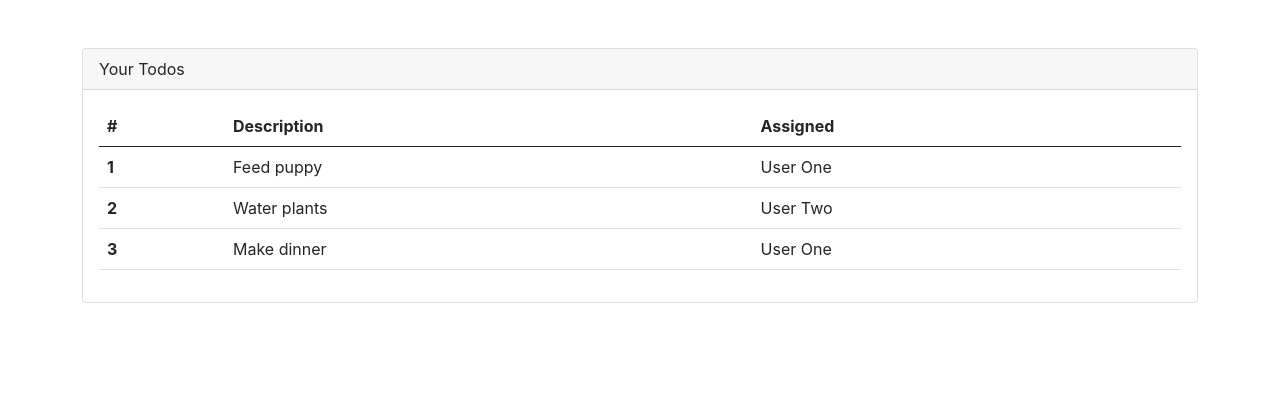
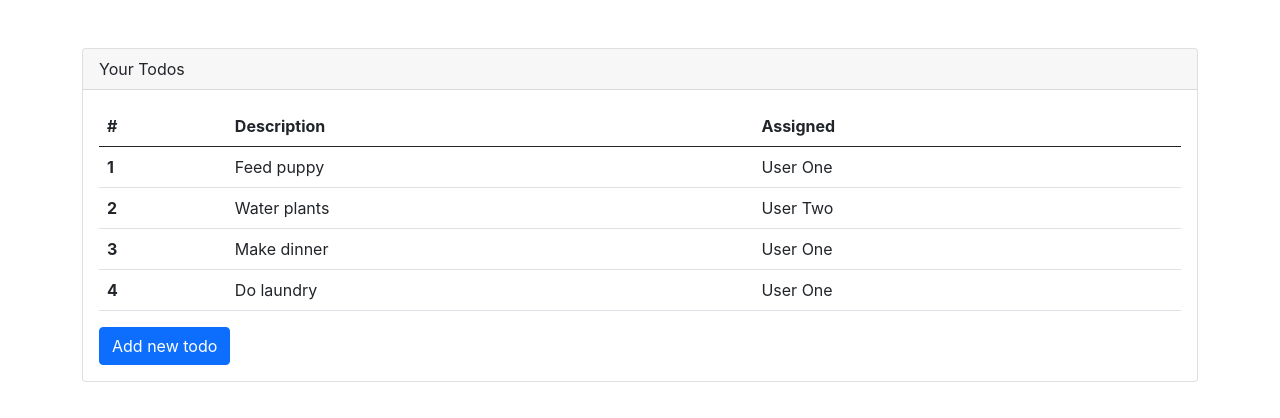
Before and after one commit to tcsauter/react-todos, a React (Create React App) app: page / in a window 1280 px wide. Shown: the top 418 px of the page. Built offline with nearby package versions, Linux system fonts and the light colour scheme.

Commit message:
Create "Add new task" button, and make list of tasks more dynamic.

```diff
--- a/src/App.js
+++ b/src/App.js
@@ -1,13 +1,28 @@
+import React, {useState} from 'react';
 import './App.css';
 import TodoTable from "./components/TodoTable";
 
 function App() {
 
-    const todos = [
-        {rowNumber: 1, rowDescription: "Feed puppy", rowAssigned: "User One"},
-        {rowNumber: 2, rowDescription: "Water plants", rowAssigned: "User Two"},
-        {rowNumber: 3, rowDescription: "Make dinner", rowAssigned: "User One"}
-    ]
+    const [todos, setTodos] = useState(
+        [
+            {rowNumber: 1, rowDescription: "Feed puppy", rowAssigned: "User One"},
+            {rowNumber: 2, rowDescription: "Water plants", rowAssigned: "User Two"},
+            {rowNumber: 3, rowDescription: "Make dinner", rowAssigned: "User One"},
+            {rowNumber: 4, rowDescription: "Do laundry", rowAssigned: "User One"}
+        ]
+    );
+
+    const addTodo = () => {
+        if (todos.length > 0) {
+            const newTodo = {
+                rowNumber: todos.length + 1,
+                rowDescription: "New Todo",
+                rowAssigned: "User Two"
+            };
+            setTodos(todos => [...todos, newTodo]);
+        }
+    }
 
   return (
     <div className='mt-5 container'>
@@ -17,6 +32,9 @@ function App() {
             </div>
             <div className='card-body'>
                 <TodoTable todos={todos} />
+                <button className="btn btn-primary" onClick={addTodo}>
+                    Add new todo
+                </button>
             </div>
         </div>
     </div>
--- a/src/components/TodoTable.js
+++ b/src/components/TodoTable.js
@@ -11,21 +11,14 @@ function TodoTable(props) {
             </tr>
             </thead>
             <tbody>
-            <TodoRowItem
-                rowNumber={props.todos[0].rowNumber}
-                rowDescription={props.todos[0].rowDescription}
-                rowAssigned={props.todos[0].rowAssigned}
-            />
-            <TodoRowItem
-                rowNumber={props.todos[1].rowNumber}
-                rowDescription={props.todos[1].rowDescription}
-                rowAssigned={props.todos[1].rowAssigned}
-            />
-            <TodoRowItem
-                rowNumber={props.todos[2].rowNumber}
-                rowDescription={props.todos[2].rowDescription}
-                rowAssigned={props.todos[2].rowAssigned}
-            />
+            {props.todos.map(todo => (
+                <TodoRowItem
+                    key={todo.rowNumber}
+                    rowNumber={todo.rowNumber}
+                    rowDescription={todo.rowDescription}
+                    rowAssigned={todo.rowAssigned}
+                />
+            ))}
             </tbody>
         </table>
     );
```
